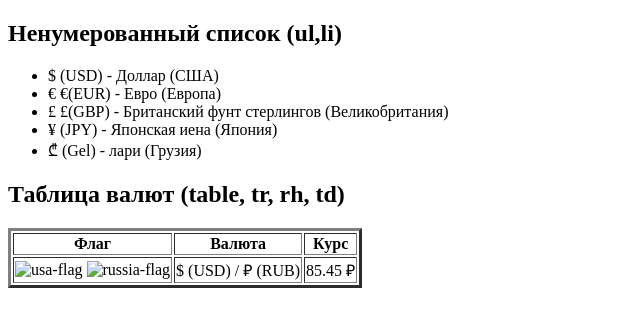
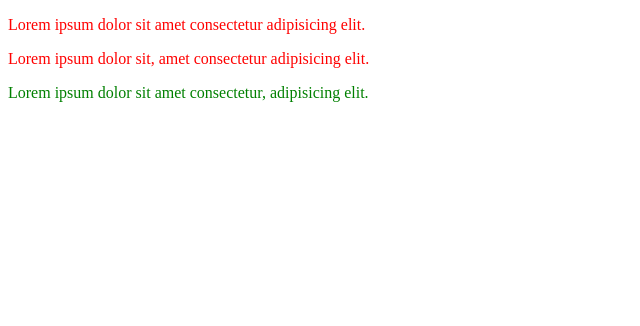
Before and after one commit to Badaev-Aleksandr/AIT_FRONT_END, a plain HTML site: page lessons/lesson_02/index.html in a window 1280 px wide. Shown: the whole page, without its empty margins (0-640 px from the left). Drawn offline with Linux system fonts and the light colour scheme.

Commit message:
new commit

```diff
--- a/lessons/lesson_02/index.html
+++ b/lessons/lesson_02/index.html
@@ -1,34 +1,14 @@
 <!DOCTYPE html>
 <html lang="en">
 <head>
+    <link rel="stylesheet" href="./style.css">
     <meta charset="UTF-8">
     <meta name="viewport" content="width=device-width, initial-scale=1.0">
     <title>Document</title>
 </head>
 <body>
-    <h2>Ненумерованный список (ul,li)</h2>
-    <ul>
-        <li>&dollar; (USD) - Доллар (США)</li>
-        <li>&euro; €(EUR) - Евро (Европа)</li>
-        <li>&pound; £(GBP) - Британский фунт стерлингов (Великобритания)</li>
-        <li>&yen; (JPY) - Японская иена (Япония)</li>
-        <li>&#8382; (Gel) - лари (Грузия)</li>
-    </ul>
-    <h2> Таблица валют (table, tr, rh, td)</h2>
-    <table border="3">
-        <tr>
-            <th>Флаг</th>
-            <th>Валюта</th>
-            <th>Курс</th>
-        </tr>
-        <tr>
-            <td>
-                <img src="Флаг" alt="usa-flag" width="50px" height="30">
-                <img src="Флаг" alt="russia-flag" width="50 height="30"/>
-            </td>
-           <td>&dollar; (USD) / &#x20bd; (RUB)</td>
-           <td>85.45 &#x20bd;</td>
-        </tr>
-    </table>
+    <p>Lorem ipsum dolor sit amet consectetur adipisicing elit.</p>
+    <p>Lorem ipsum dolor sit, amet consectetur adipisicing elit. </p>
+    <p class="green">Lorem ipsum dolor sit amet consectetur, adipisicing elit. </p>
 </body>
 </html>
--- /dev/null
+++ b/lessons/lesson_02/style.css
@@ -0,0 +1,6 @@
+p{
+    color: red;
+}
+p.green{
+    color: green;
+}
```
Also changed, not shown: lessons/lesson_02/homework_01.html (added, +34 -0 lines).
